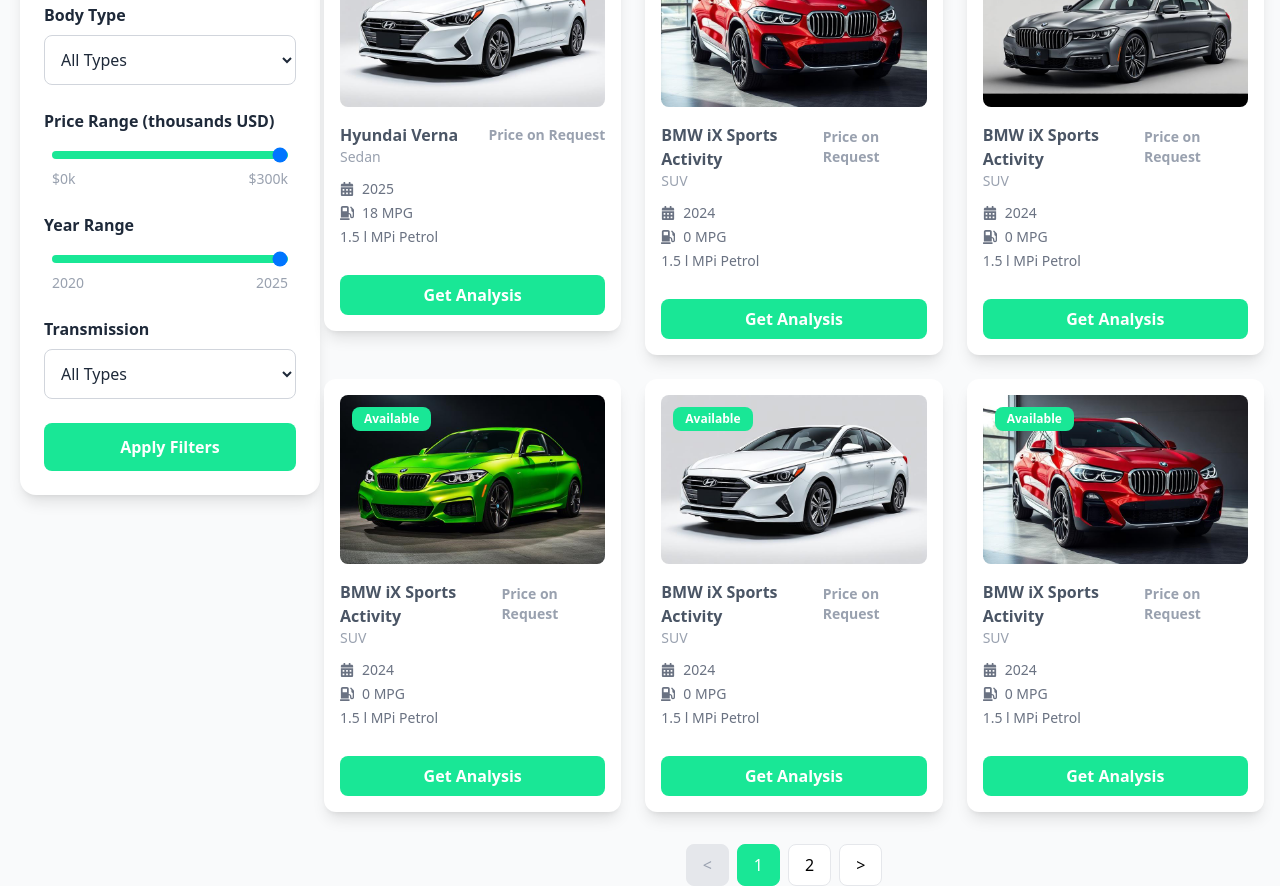
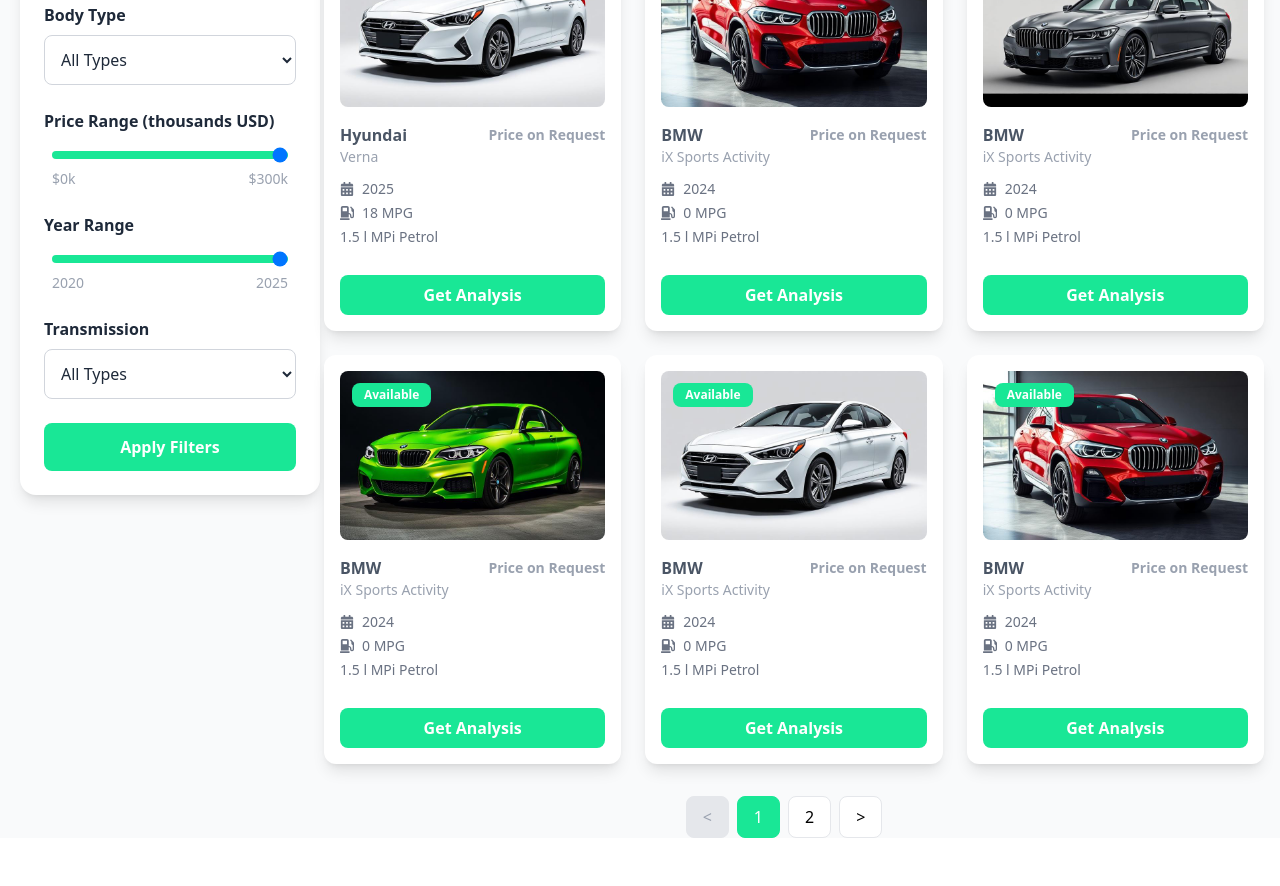
Before and after one commit to Nikita06211/car-consultancy, a Next.js app: page / in a window 1280 px wide. Shown: the part 800-1686 px from the top of the page. After the commit the page ends 1638 px from the top, so only its background shows below. Built offline with nearby package versions, Linux system fonts and the light colour scheme.

Commit message:
fix: Update CarCard component to display car brand and model correctly, and adjust styling for price display

```diff
--- a/src/components/CarCard.tsx
+++ b/src/components/CarCard.tsx
@@ -53,12 +53,12 @@ const CarCard: React.FC<CarCardProps> = ({ car, imageIndex }) => {
 
         <div className="mt-4 flex-1 flex flex-col justify-between">
           <div className="flex items-center justify-between">
-            <h4 className={`font-semibold text-md ${theme==='dark'? 'text-gray-300': 'text-gray-600'}`}>
-              {car.brand} {car.model}
+            <h4 className={`text-md font-semibold ${theme==='dark'? 'text-gray-300': 'text-gray-600'}`}>
+              {car.brand}
             </h4>
-            <div className='text-sm text-gray-400 font-semibold'>Price on Request</div>
+            <div className='text-sm inline-block text-gray-400 font-semibold'>Price on Request</div>
           </div>
-          <div className="text-sm text-gray-400">{car.body_type}</div>
+          <div className="text-sm text-gray-400">{car.model}</div>
 
           <div className={`flex flex-col gap-1 ${theme==='light'? 'text-gray-500':'text-gray-400'}  text-sm my-3`}>
             <div className="flex items-center gap-2">
```
